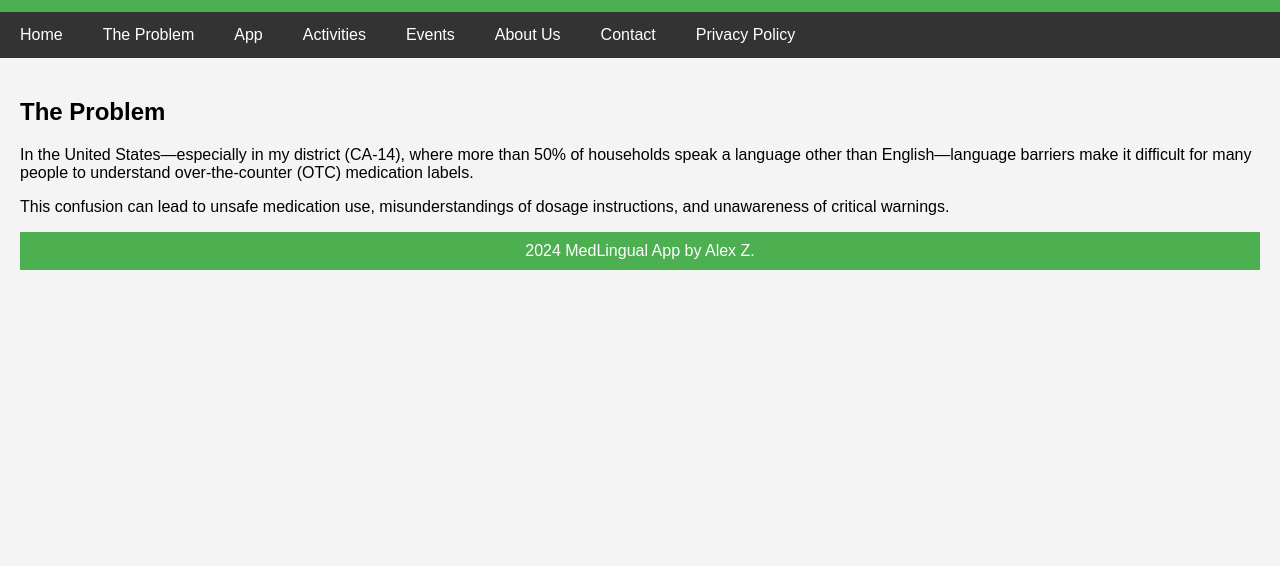
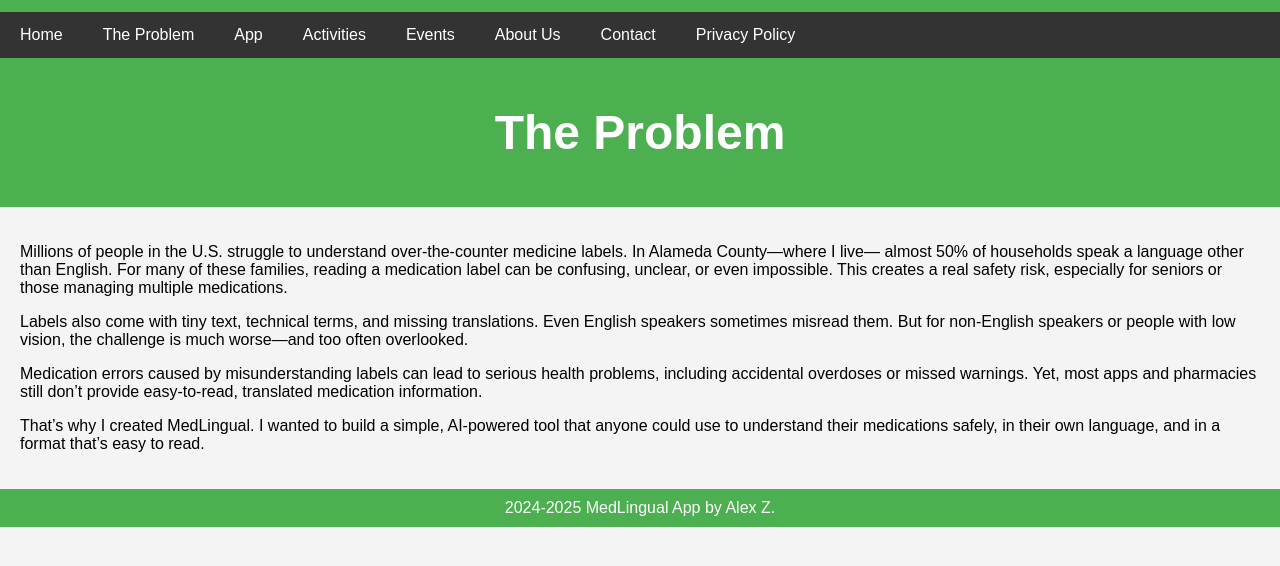
Before and after one commit to Heliophist/medlingual-site, a plain HTML site: page problem.html in a window 1280 px wide. Shown: the part 68-634 px from the top of the page. Drawn offline with Linux system fonts and the light colour scheme.

Commit message:
Update problem.html

```diff
--- a/problem.html
+++ b/problem.html
@@ -62,13 +62,36 @@
     <a href="privacy.html">Privacy Policy</a>
 </nav>
 
+<header>
+  <h1>The Problem</h1>
+</header>
+
 <section>
-    <h2>The Problem</h2>
-    <p>In the United States—especially in my district (CA-14), where more than 50% of households speak a language other than English—language barriers make it difficult for many people to understand over-the-counter (OTC) medication labels.</p>
-    <p>This confusion can lead to unsafe medication use, misunderstandings of dosage instructions, and unawareness of critical warnings. </p>
+  <p>
+    Millions of people in the U.S. struggle to understand over-the-counter medicine labels. In Alameda County—where I live—
+    almost 50% of households speak a language other than English. For many of these families, reading a medication label
+    can be confusing, unclear, or even impossible. This creates a real safety risk, especially for seniors or those
+    managing multiple medications.
+  </p>
+
+  <p>
+    Labels also come with tiny text, technical terms, and missing translations. Even English speakers sometimes misread them.
+    But for non-English speakers or people with low vision, the challenge is much worse—and too often overlooked.
+  </p>
+
+  <p>
+    Medication errors caused by misunderstanding labels can lead to serious health problems, including accidental overdoses
+    or missed warnings. Yet, most apps and pharmacies still don’t provide easy-to-read, translated medication information.
+  </p>
+
+  <p>
+    That’s why I created MedLingual. I wanted to build a simple, AI-powered tool that anyone could use to understand their
+    medications safely, in their own language, and in a format that’s easy to read.
+  </p>
+</section>
 
 <footer>
-    2024 MedLingual App by Alex Z.
+    2024-2025 MedLingual App by Alex Z.
 </footer>
 
 </body>
```
